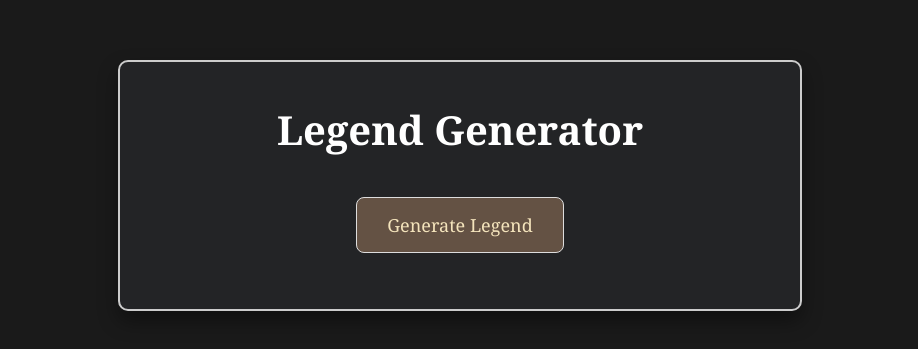
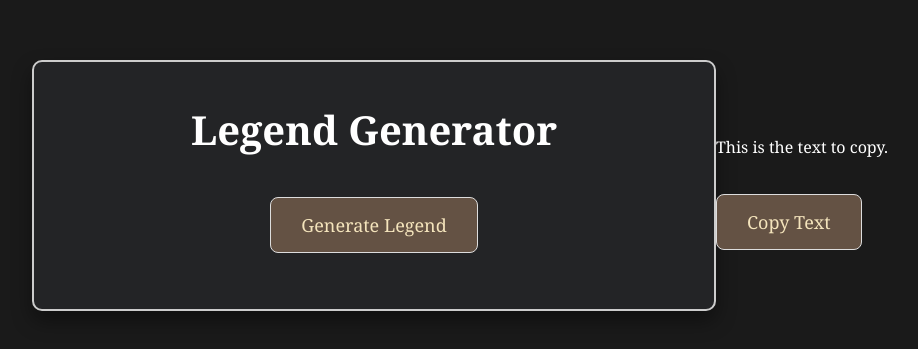
Before and after one commit to nicolaswalthery/random-event-widget, a plain HTML site: page index.html in a window 1280 px wide. Shown: the part 215-564 px from the top of the page, without its empty margins (180-1098 px from the left). Drawn offline with Linux system fonts and the light colour scheme.

Commit message:
Update index.html

```diff
--- a/index.html
+++ b/index.html
@@ -12,6 +12,10 @@
         <button onclick="generateLegend()">Generate Legend</button>
         <p id="legend"></p>
     </div>
+    <div>
+        <p id="textToCopy">This is the text to copy.</p>
+        <button onclick="copyText()">Copy Text</button>
+    </div>
     <script src="script.js"></script>
 </body>
 </html>
```
